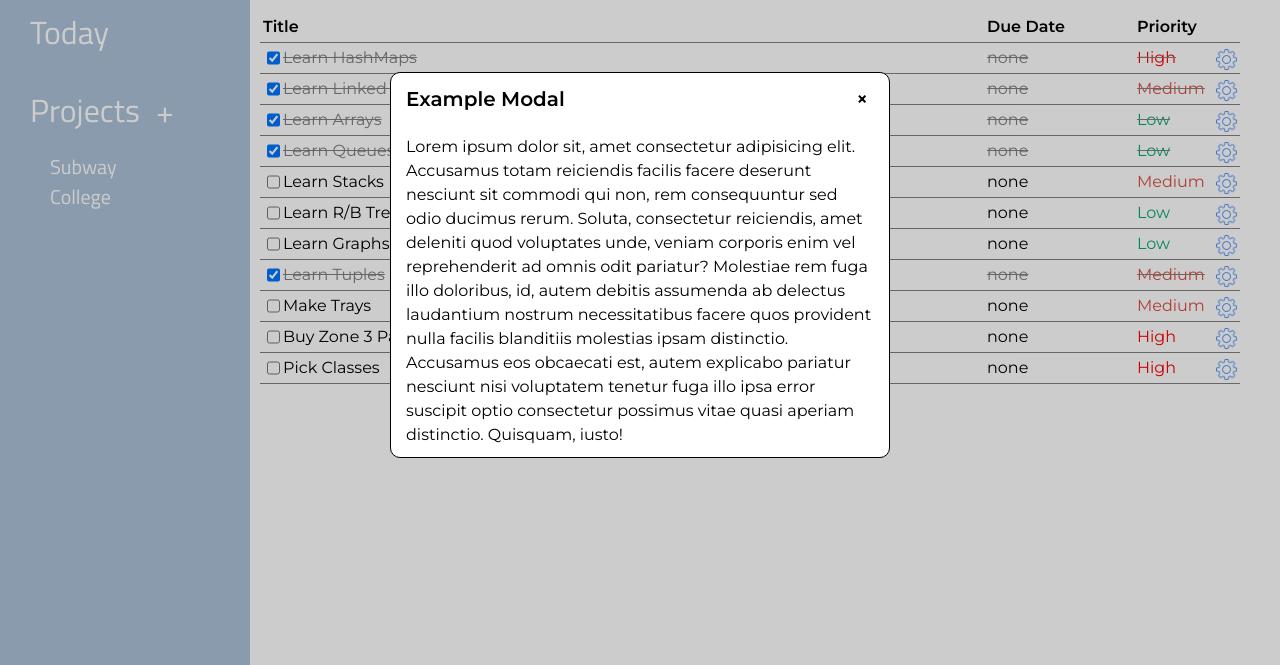
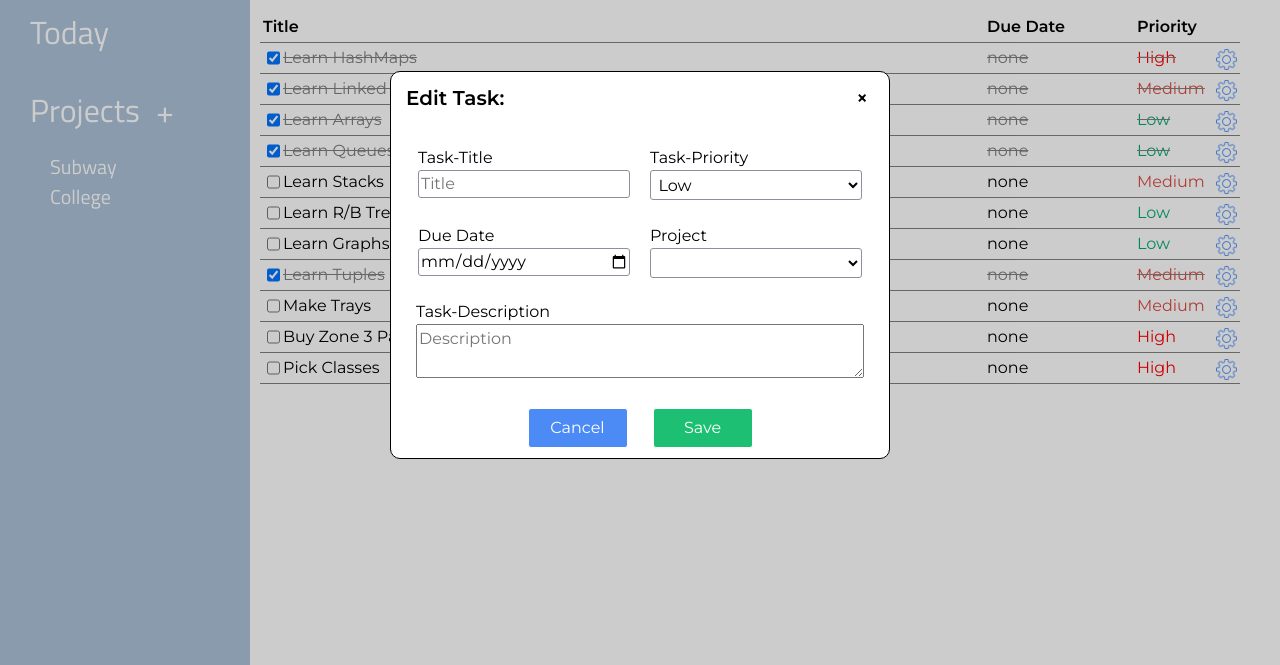
Before and after one commit to Parth099/JS-Todo-App, a website built with webpack: page dist/index.html in a window 1280 px wide. Both pictures are taken after a click on the picture 1226 px from the left and 194 px from the top of the page. Shown: the part 135-800 px from the top of the page. Built offline with nearby package versions, Linux system fonts and the light colour scheme.

Commit message:
Set up Model Design Added Temp Project Saving

```diff
--- a/src/DOMTaskTable.js
+++ b/src/DOMTaskTable.js
@@ -72,6 +72,7 @@ class DOMTaskTable {
       modelOpener.src = settingsIcn;
       modelOpener.classList.add("table-row-img");
       modelOpener.setAttribute("data-modal-target", "#modal");
+      modelOpener.setAttribute("data-task-id", taskId);
       Prio.appendChild(modelOpener);
     }
 
--- a/src/modal.js
+++ b/src/modal.js
@@ -1,13 +1,25 @@
+import { TaskTrackerMain } from "./index.js";
+
+//model open/close
 const openModalButtons = () => document.querySelectorAll("[data-modal-target]");
 const closeModalButtons = () =>
   document.querySelectorAll("[data-close-button]");
 const overlay = document.querySelector(".overlay");
 
+//model read/write to HTML
+const mTitle = document.querySelector("#task-title-modal");
+const mPrio = document.querySelector("#task-prio-modal");
+const mDueDate = document.querySelector("#task-dueDate-modal");
+const mProjects = document.querySelector("#task-project-modal");
+
 export default function attachModalLisnters() {
   openModalButtons().forEach((button) => {
-    button.addEventListener("click", () => {
+    button.addEventListener("click", (e) => {
       const modal = document.querySelector(button.dataset.modalTarget);
       openModal(modal);
+      const modelFocus = e.target.getAttribute("data-task-id"); //gets id of selected trigger
+      const taskObj = TaskTrackerMain.getTaskById(modelFocus);
+      console.log(taskObj);
     });
   });
 
--- a/src/styles/styles.css
+++ b/src/styles/styles.css
@@ -249,3 +249,58 @@ body {
 ul.project-nav-ext > a.active {
   border: 1px red solid;
 }
+.form-flex-col {
+  display: flex;
+  flex-direction: column;
+  margin: 10px;
+  width: 100%;
+}
+.form-flex-row {
+  padding: 2px;
+  display: flex;
+  justify-content: flex-start;
+}
+.flex-col-input {
+  width: 100%;
+}
+input,
+select {
+  background: none;
+  border: none;
+  border: 0.5px solid #8f8f9d;
+  border-radius: 3px;
+}
+select {
+  padding: 3.5px;
+  display: inline;
+}
+#task-descrip-modal {
+  resize: vertical;
+  width: calc(100% - 20px);
+}
+
+.buttons-flex {
+  display: flex;
+  align-content: center;
+  justify-content: center;
+  padding: 10px;
+  gap: 25px;
+}
+
+.buttons-flex > button {
+  border-radius: 3px;
+  width: 100px;
+  padding: 7px 0px;
+  border: 1px solid white;
+  background: var(--link-active);
+  color: white;
+  transition: 0.5s;
+}
+
+#model-save {
+  background: #1dbf73;
+}
+
+.buttons-flex > button:hover {
+  transform: scale(1.2);
+}
--- a/src/task.js
+++ b/src/task.js
@@ -1,19 +1,10 @@
 class Task {
   static id = -1;
-  constructor(
-    title,
-    description,
-    dueDate,
-    priority,
-    notes,
-    isComplete,
-    project
-  ) {
+  constructor(title, description, dueDate, priority, isComplete, project) {
     this.title = title;
     this.description = description;
     this.dueDate = "none";
     this.priority = priority;
-    this.notes = notes;
     this.isComplete = isComplete;
     this.id = `T${++Task.id}`;
     this.project = project;
@@ -35,10 +26,6 @@ class Task {
 
   get priority() {
     return this._priority;
-  }
-
-  get notes() {
-    return this._notes;
   }
 
   get isComplete() {
@@ -65,10 +52,6 @@ class Task {
     this._priority = p;
   }
 
-  set notes(n) {
-    this._notes = n;
-  }
-
   set isComplete(c) {
     this._isComplete = c;
   }
--- a/src/taskTracker.js
+++ b/src/taskTracker.js
@@ -3,18 +3,18 @@ import Task from "./task.js";
 class TaskTracker {
   constructor() {
     this.focus = "home";
-    this.projects = [
-      new Task("Learn HashMaps", "1", "none", "High", "---", true, ""),
-      new Task("Learn Linked Lists", "2", "none", "Medium", "---", true, ""),
-      new Task("Learn Arrays", "3", "none", "Low", "---", true, ""),
-      new Task("Learn Queues", "4", "none", "Low", "---", true, ""),
-      new Task("Learn Stacks", "5", "none", "Medium", "---", false, ""),
-      new Task("Learn R/B Trees", "6", "none", "Low", "---", false, ""),
-      new Task("Learn Graphs", "7", "none", "Low", "---", false, "today"),
-      new Task("Learn Tuples", "8", "none", "Medium", "---", true, "today"),
-      new Task("Make Trays", "8", "none", "Medium", "---", false, "subway"),
-      new Task("Buy Zone 3 Pass", "8", "none", "High", "---", false, "college"),
-      new Task("Pick Classes", "8", "none", "High", "---", false, "college"),
+    this.tasks = [
+      new Task("Learn HashMaps", "1", "none", "High", true, ""),
+      new Task("Learn Linked Lists", "2", "none", "Medium", true, ""),
+      new Task("Learn Arrays", "3", "none", "Low", true, ""),
+      new Task("Learn Queues", "4", "none", "Low", true, ""),
+      new Task("Learn Stacks", "5", "none", "Medium", false, ""),
+      new Task("Learn R/B Trees", "6", "none", "Low", false, ""),
+      new Task("Learn Graphs", "7", "none", "Low", false, "today"),
+      new Task("Learn Tuples", "8", "none", "Medium", true, "today"),
+      new Task("Make Trays", "8", "none", "Medium", false, "subway"),
+      new Task("Buy Zone 3 Pass", "8", "none", "High", false, "college"),
+      new Task("Pick Classes", "8", "none", "High", false, "college"),
     ];
   }
   get currFocus() {
@@ -29,18 +29,20 @@ class TaskTracker {
 
   getTasks() {
     if (this.currFocus == "home") {
-      return this.projects;
+      return this.tasks;
     }
-    return this.projects.filter((task) => task.project === this.currFocus);
+    return this.tasks.filter((task) => task.project === this.currFocus);
   }
-  getTaskById = (id) => this.projects.find((task) => task.id === id);
+  getTaskById(id) {
+    return this.tasks.find((task) => task.id === id);
+  }
   completeXOR(id) {
     const selectedTask = this.getTaskById(id);
     selectedTask.isComplete ^= 1; //xor
   }
   projectCounter() {
     const collections = {};
-    this.projects.forEach((task) => {
+    this.tasks.forEach((task) => {
       if (typeof collections[task.project] === "undefined") {
         collections[task.project] = 0;
       }
@@ -48,6 +50,9 @@ class TaskTracker {
     });
     return collections;
   }
+  addProject(p) {
+    this.tasks.push(new Task("", "", "", "", "", p.trim())); //empty task object for local strorage parser
+  }
 }
 
 export default TaskTracker;
```
Also changed, not shown: dist/index.html, dist/main.js.
